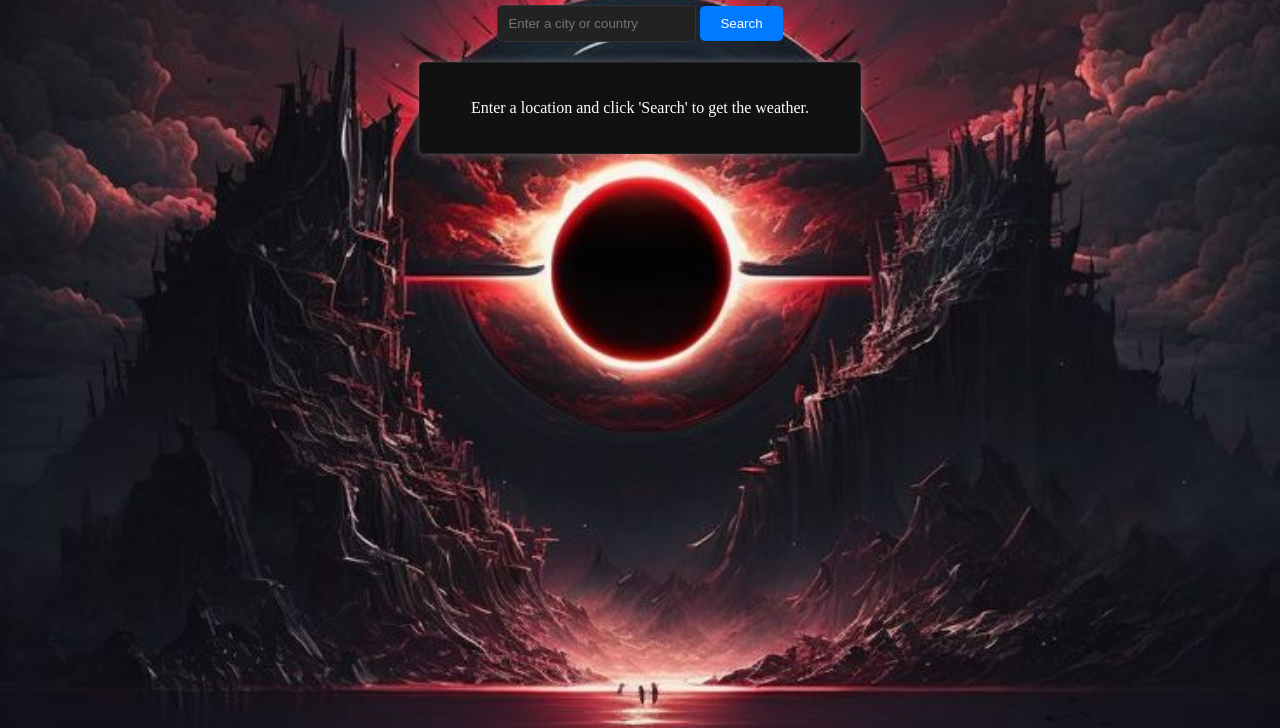
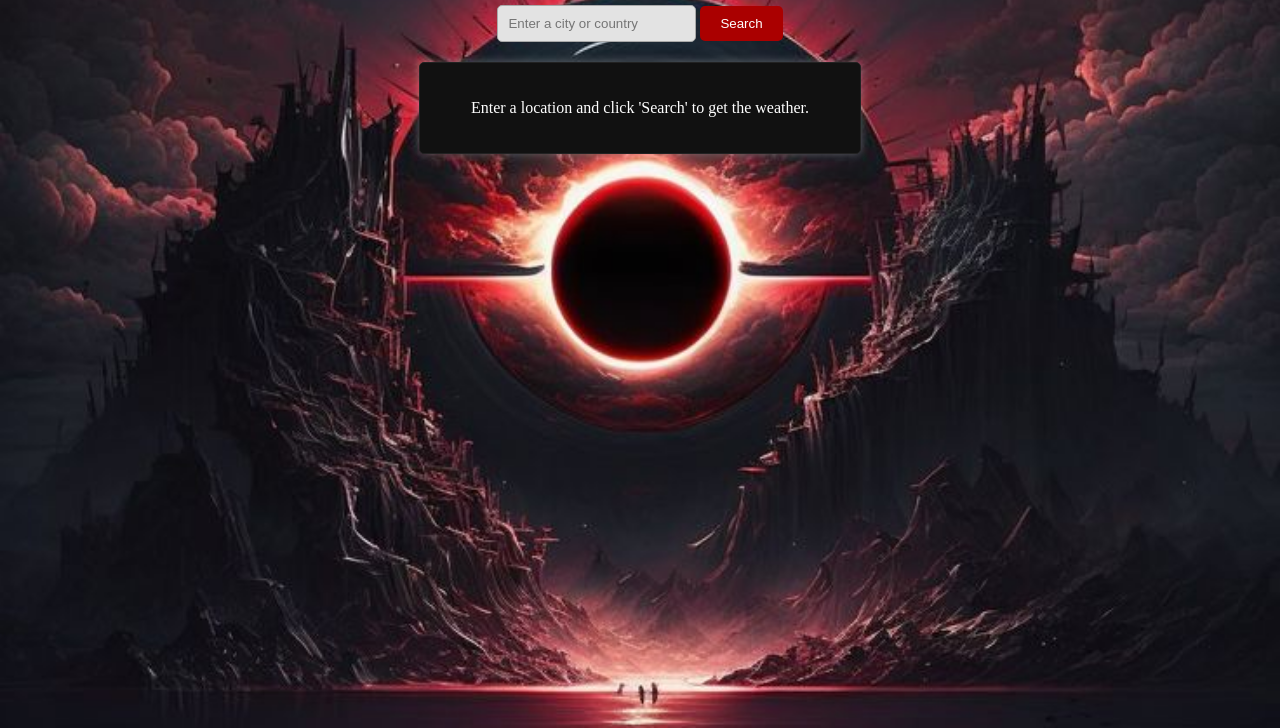
Before and after one commit to M-Mehak/Fetch-API-Project, a plain HTML site: page index.html in a window 1280 px wide. Shown: the part 72-800 px from the top of the page. Drawn offline with Linux system fonts and the light colour scheme; some icons are missing.

Commit message:
last commit

```diff
--- a/styles.css
+++ b/styles.css
@@ -35,15 +35,15 @@ h1 {
 
 input[type="text"] {
     padding: 10px;
-    border: 1px solid #333;
+    border: 1px solid #a9a9a9;
     border-radius: 5px;
-    background-color: #222;
+    background-color: #e3e3e3;
     color: #fff;
 }
 
 button {
     padding: 10px 20px;
-    background-color: #007BFF;
+    background-color: #AA0000;
     color: #fff;
     border: none;
     border-radius: 5px;
@@ -52,8 +52,9 @@ button {
 }
 
 button:hover {
-    background-color: #0056b3;
+    background-color: #880000;
 }
+
 
 /* ============= Media query ========== */
 @media (max-width: 660px) {
```
